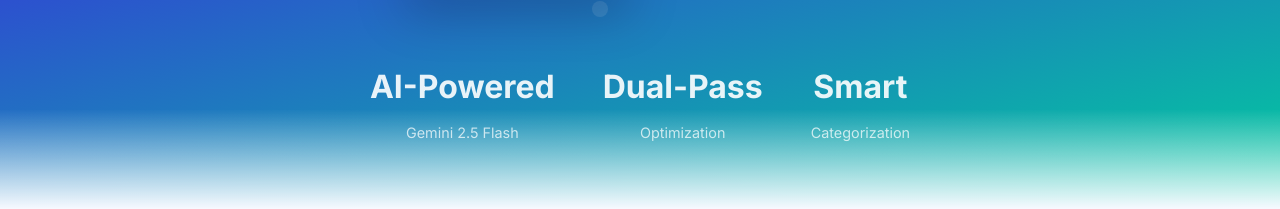
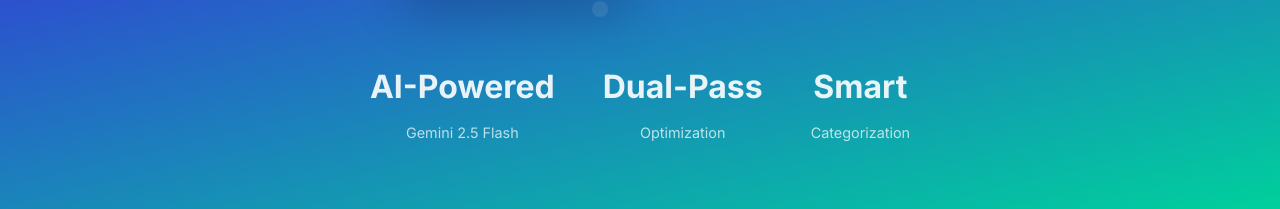
Before and after one commit to l33tdawg/scanmymeds-website, a plain HTML site: page index.html in a window 1280 px wide. Shown: the part 591-800 px from the top of the page. Drawn offline with nearby package versions, Linux system fonts and the light colour scheme.

Commit message:
Remove gradient shadow effect from bottom of hero section

```diff
--- a/index.html
+++ b/index.html
@@ -210,15 +210,7 @@
             overflow: hidden;
         }
 
-        .hero::after {
-            content: '';
-            position: absolute;
-            bottom: 0;
-            left: 0;
-            right: 0;
-            height: 100px;
-            background: linear-gradient(to top, var(--bg-secondary), transparent);
-        }
+
 
         .hero-content {
             position: relative;
```
